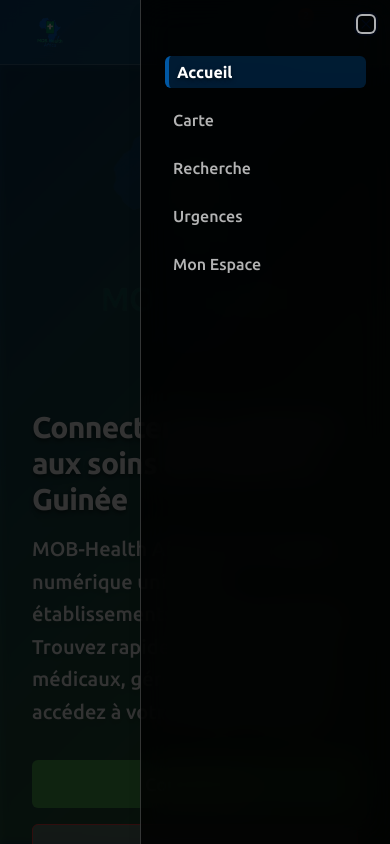
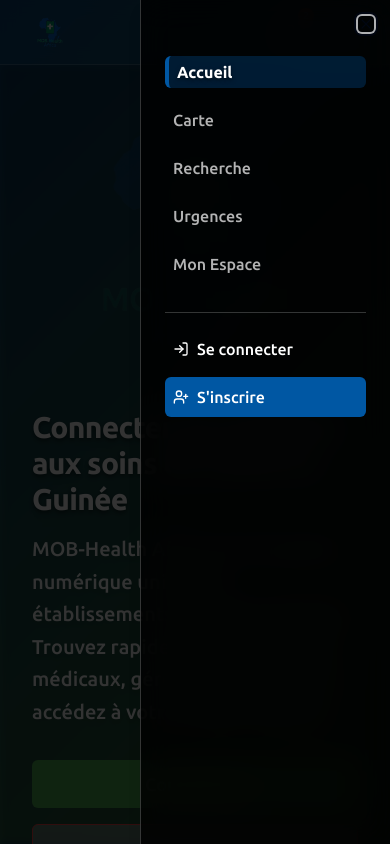
Before and after one commit to Diariou11/mob-health, a React (Vite) app: page / in a window 390 px wide. Both pictures are taken after a click on the button 338 px from the left and 32 px from the top of the page. Shown: the top 844 px of the page. Built offline with nearby package versions, Linux system fonts and the light colour scheme.

Commit message:
Fix: Mobile view login/register links
Ensured the login and register links are visible on mobile devices.

```diff
--- a/src/components/layout/Header.tsx
+++ b/src/components/layout/Header.tsx
@@ -139,6 +139,25 @@ const Header = () => {
                     {link.name}
                   </Link>
                 ))}
+
+                {location.pathname === '/' && (
+                  <div className="pt-4 mt-4 border-t border-white/20 flex flex-col gap-2">
+                    <Link
+                      to="/login"
+                      className="flex items-center gap-2 px-2 py-2 rounded-md text-white hover:bg-white/10"
+                    >
+                      <LogIn className="h-4 w-4" />
+                      Se connecter
+                    </Link>
+                    <Link
+                      to="/register"
+                      className="flex items-center gap-2 px-2 py-2 rounded-md bg-health-blue hover:bg-health-blue/80 text-white"
+                    >
+                      <UserPlus className="h-4 w-4" />
+                      S'inscrire
+                    </Link>
+                  </div>
+                )}
               </nav>
             </SheetContent>
           </Sheet>
```
